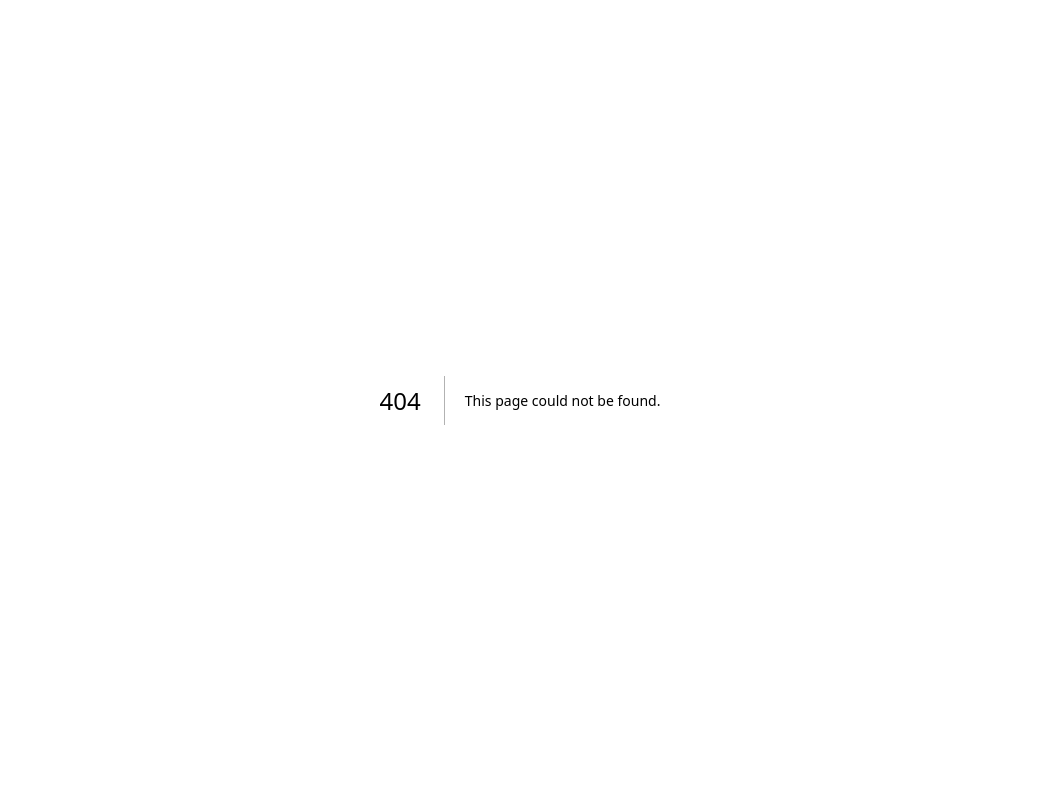
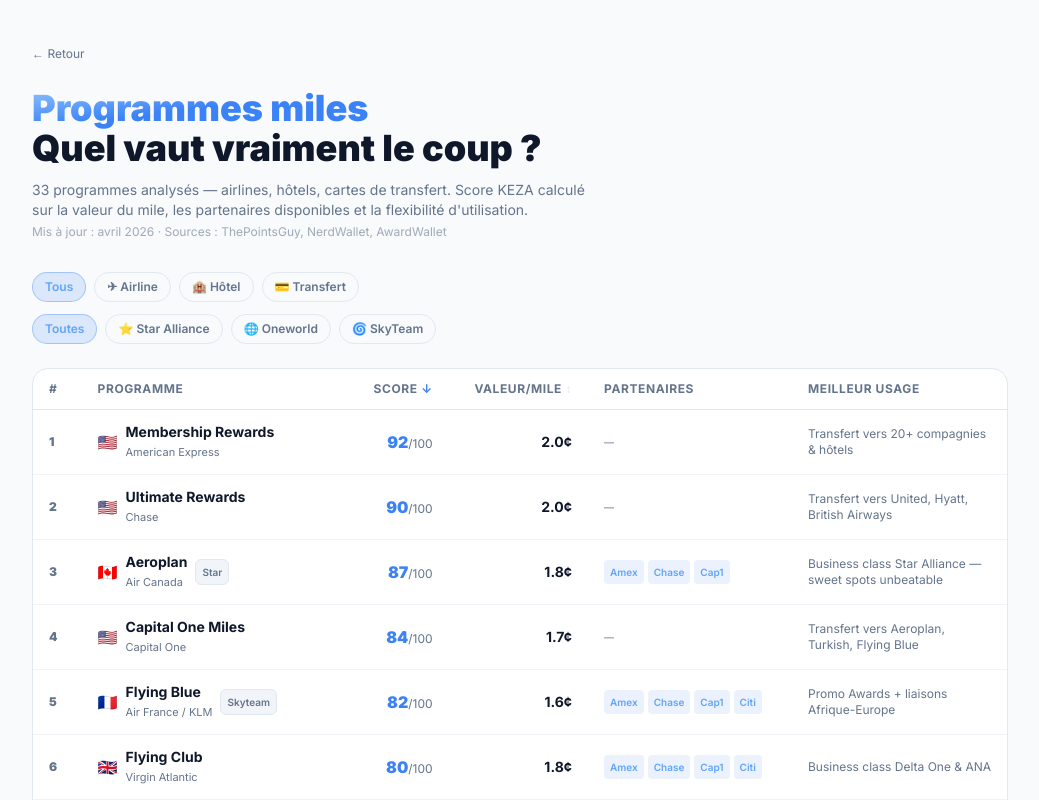
Before and after one commit to elzzoo/keza, a Next.js app: page /programmes in a window 1280 px wide. Before the commit this address had no page. Shown: the top 800 px of the page, without its empty margins (120-1159 px from the left). Built offline with nearby package versions, Linux system fonts and the light colour scheme.

Commit message:
feat: add /programmes page — SSG loyalty programs ranking with SEO metadata

```diff
--- /dev/null
+++ b/app/programmes/page.tsx
@@ -0,0 +1,57 @@
+// app/programmes/page.tsx
+import type { Metadata } from "next";
+import { ProgramsTable } from "./ProgramsTable";
+
+export const metadata: Metadata = {
+  title: "Meilleurs programmes miles & points 2026 | KEZA",
+  description:
+    "Comparez les 33 meilleurs programmes de fidélité : Flying Blue, Aeroplan, Chase UR, Amex MR… Score KEZA, valeur du mile, partenaires de transfert.",
+  openGraph: {
+    title: "Meilleurs programmes miles & points 2026 | KEZA",
+    description: "Classement KEZA des 33 meilleurs programmes de fidélité — valeur du mile, partenaires, meilleur usage.",
+    url: "https://keza-taupe.vercel.app/programmes",
+  },
+};
+
+export default function ProgrammesPage() {
+  return (
+    <div className="min-h-screen bg-bg">
+      <div className="max-w-5xl mx-auto px-4 sm:px-6 py-10">
+
+        {/* Back link */}
+        <a href="/" className="text-xs text-muted hover:text-fg transition-colors">
+          ← Retour
+        </a>
+
+        {/* Hero */}
+        <div className="mt-6 mb-8">
+          <h1 className="text-3xl sm:text-4xl font-black leading-tight">
+            <span className="bg-gradient-to-br from-blue-300 via-primary to-blue-500 bg-clip-text text-transparent">
+              Programmes miles
+            </span>
+            <br />
+            <span className="text-fg">Quel vaut vraiment le coup ?</span>
+          </h1>
+          <p className="text-sm text-muted mt-3 max-w-xl">
+            33 programmes analysés — airlines, hôtels, cartes de transfert. Score KEZA calculé sur la valeur du mile, les partenaires disponibles et la flexibilité d&apos;utilisation.
+          </p>
+          <p className="text-xs text-muted/60 mt-1">
+            Mis à jour : avril 2026 · Sources : ThePointsGuy, NerdWallet, AwardWallet
+          </p>
+        </div>
+
+        {/* Table */}
+        <ProgramsTable lang="fr" />
+
+        {/* Editorial note */}
+        <div className="mt-10 bg-surface border border-border rounded-2xl p-5">
+          <h2 className="text-sm font-bold text-fg mb-2">Comment KEZA calcule le Score</h2>
+          <p className="text-xs text-muted leading-relaxed">
+            Le Score KEZA (0–100) combine trois critères : la <strong className="text-fg">valeur estimée du mile</strong> (50%) basée sur les valuations de marché de ThePointsGuy et NerdWallet, le <strong className="text-fg">nombre de partenaires de transfert</strong> (30%) qui détermine la flexibilité d&apos;alimentation du programme, et la <strong className="text-fg">flexibilité d&apos;utilisation</strong> (20%) évaluant la facilité à obtenir des sièges prime. Les valeurs sont mises à jour manuellement 2 à 4 fois par an.
+          </p>
+        </div>
+
+      </div>
+    </div>
+  );
+}
```
